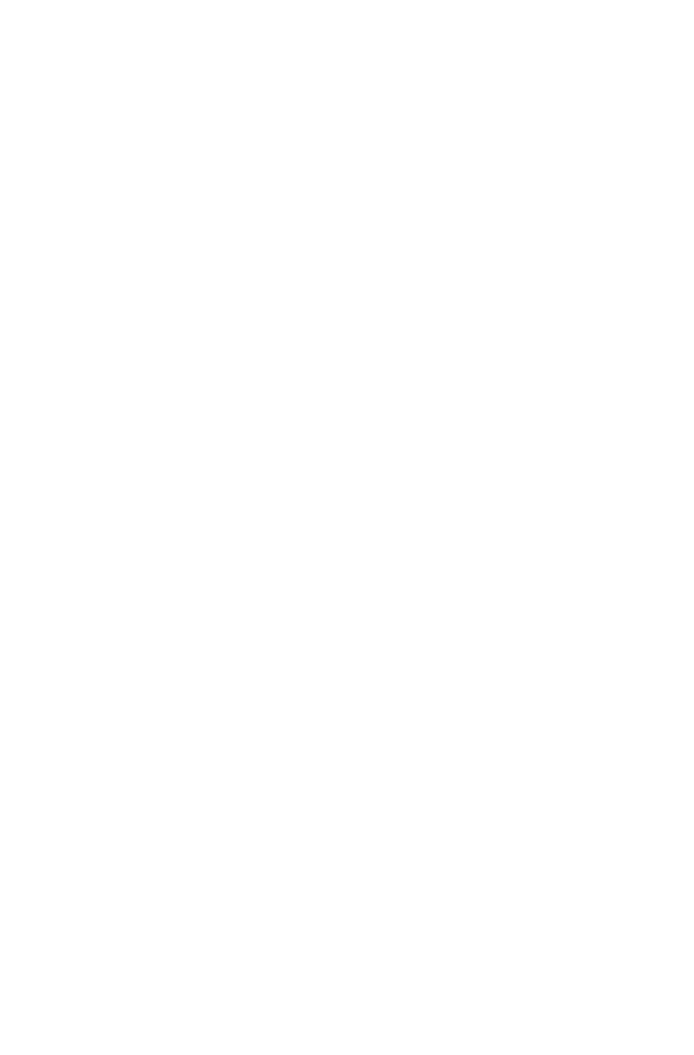
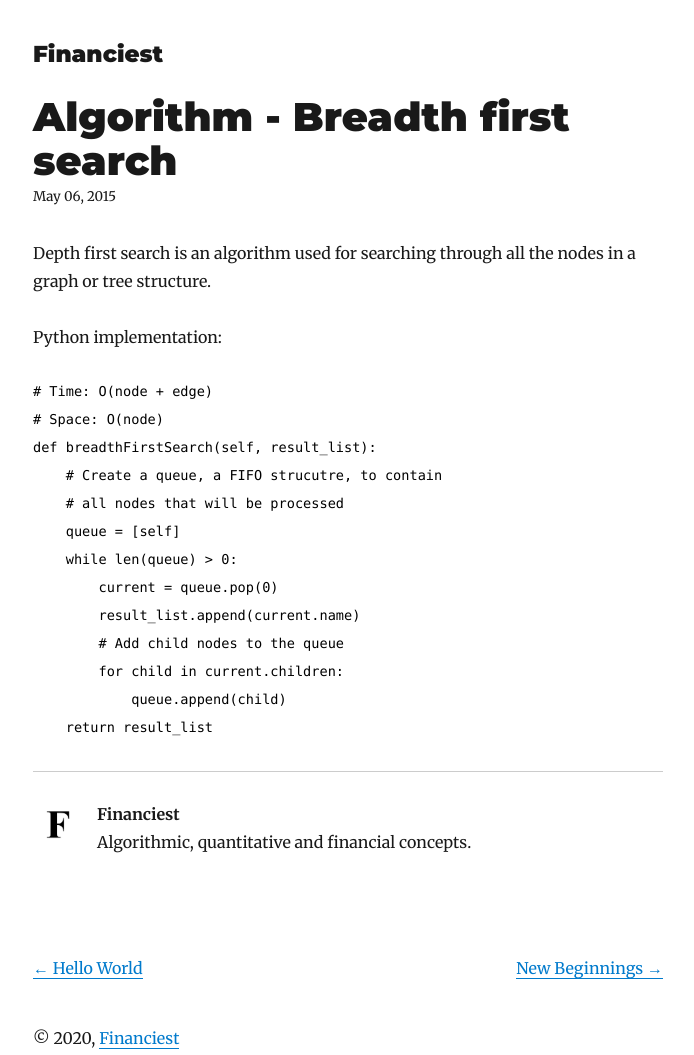
Before and after one commit to klajddd/klajddd.github.io, a Gatsby site: page /algorithm-breadth-first-search/ in a window 1280 px wide. Before the commit this address had no page. Shown: the whole page, without its empty margins (292-986 px from the left). Before the commit the page ends 800 px from the top, so only its background shows below. Built offline with nearby package versions, Linux system fonts and the light colour scheme; Gatsby itself is replaced by a stand-in of ours; some packages are replaced by stand-ins of ours; code samples lack their colours.

Commit message:
Add breadth first search.

````diff
--- /dev/null
+++ b/content/blog/algorithm-breadth-first-search/index.md
@@ -0,0 +1,24 @@
+---
+title: Algorithm - Breadth first search
+date: "2015-05-06T23:46:37.121Z"
+---
+
+Depth first search is an algorithm used for searching through all the nodes in a graph or tree structure.
+
+Python implementation:
+
+```python
+# Time: O(node + edge)
+# Space: O(node)
+def breadthFirstSearch(self, result_list):
+    # Create a queue, a FIFO strucutre, to contain
+    # all nodes that will be processed
+    queue = [self]
+    while len(queue) > 0:
+        current = queue.pop(0)
+        result_list.append(current.name)
+        # Add child nodes to the queue
+        for child in current.children:
+            queue.append(child)
+    return result_list
+```
--- a/content/blog/my-second-post/index.md
+++ /dev/null
@@ -1,13 +0,0 @@
----
-title: My Second Post!
-date: "2015-05-06T23:46:37.121Z"
----
-
-Wow! I love blogging so much already.
-
-Did you know that "despite its name, salted duck eggs can also be made from
-chicken eggs, though the taste and texture will be somewhat different, and the
-egg yolk will be less rich."?
-([Wikipedia Link](http://en.wikipedia.org/wiki/Salted_duck_egg))
-
-Yeah, I didn't either.
--- a/src/components/layout.js
+++ b/src/components/layout.js
@@ -61,9 +61,8 @@
       <header>{header}</header>
       <main>{children}</main>
       <footer>
-        © {new Date().getFullYear()}, Built with
-        {` `}
-        <a href="https://www.gatsbyjs.org">Gatsby</a>
+        © {new Date().getFullYear()},{` `}
+        <a href="https://www.financiest.org">Financiest</a>
       </footer>
     </div>
   )
--- a/src/components/seo.js
+++ b/src/components/seo.js
@@ -18,7 +18,9 @@
           siteMetadata {
             title
             description
-            social { twitter }
+            social {
+              twitter
+            }
           }
         }
       }
````
